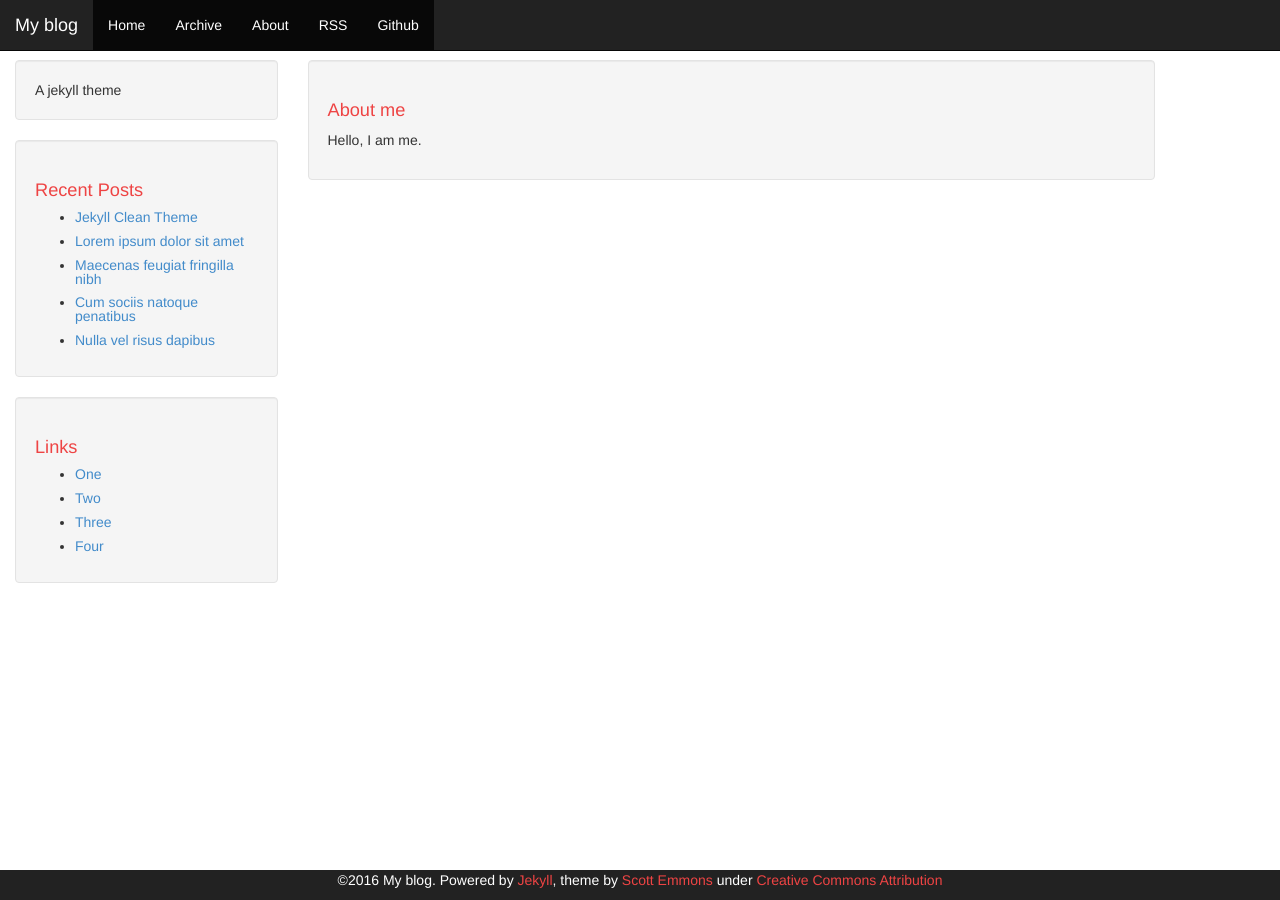
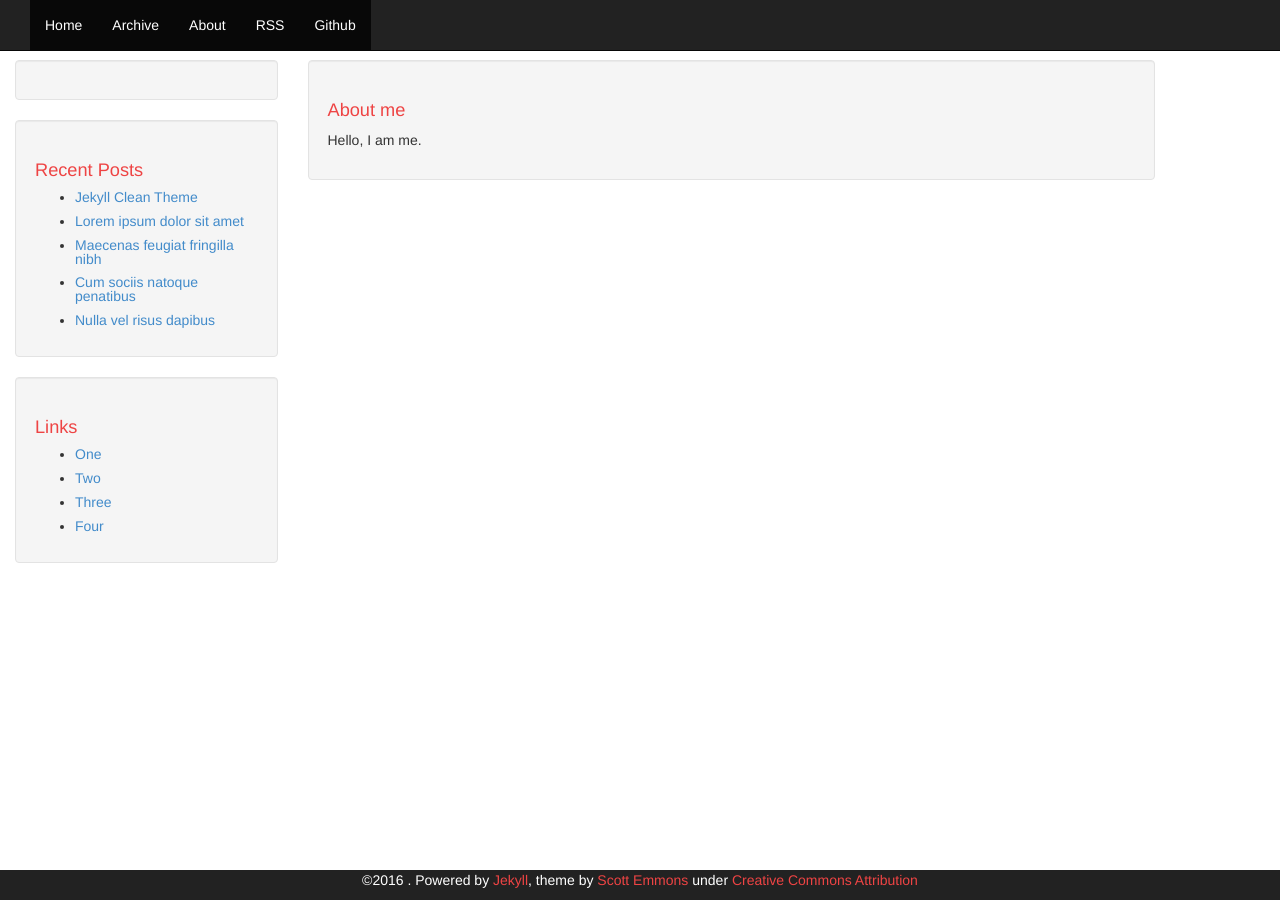
Before and after one commit to Cidney/Cidney.github.io, a Jekyll site: the page built from about.html, in a window 1280 px wide. Built offline with Jekyll 4.4.1, drawn with Linux system fonts in a browser that asks for light colours.

Commit message:
Update _config.yml

```diff
--- a/_config.yml
+++ b/_config.yml
@@ -1,19 +1,16 @@
 # Jekyll configuration
 
-name: My blog
-description: A jekyll theme
+name:
+description:
 
 # url is currently only used only for the RSS feed in feed.xml
-url: https://scotte.github.io/jekyll-clean
+url: https://cidney.github.io
 
 # baseurl will often be '', but for a project page on gh-pages, it needs to
 # be the project name.
 # *** IMPORTANT: If your local "jekyll serve" throws errors change this to '' or
 #     run it like so: jekyll serve --baseurl=''
-baseurl: /jekyll-clean
-
-# This can be '' to hide the Github nav button
-github: 'scotte/jekyll-clean'
+baseurl: /
 
 # Set this to your UA-# value, or '' to disable the block completely
 gaaccount: ''
@@ -21,11 +18,11 @@ gaaccount: ''
 # Set this to your disqus shortname to enable comments. Note that the 'comments'
 # setting below must also be true. Individual posts can override 'comments' to
 # disable on a post-by-post basis
-disqus: ''
-comments: true
+#disqus: ''
+#comments: true
 
-permalink: /:year/:month/:title
-paginate: 3
+#permalink: /:year/:month/:title
+#paginate: 3
 
 highlighter: rouge
 markdown: kramdown
```
